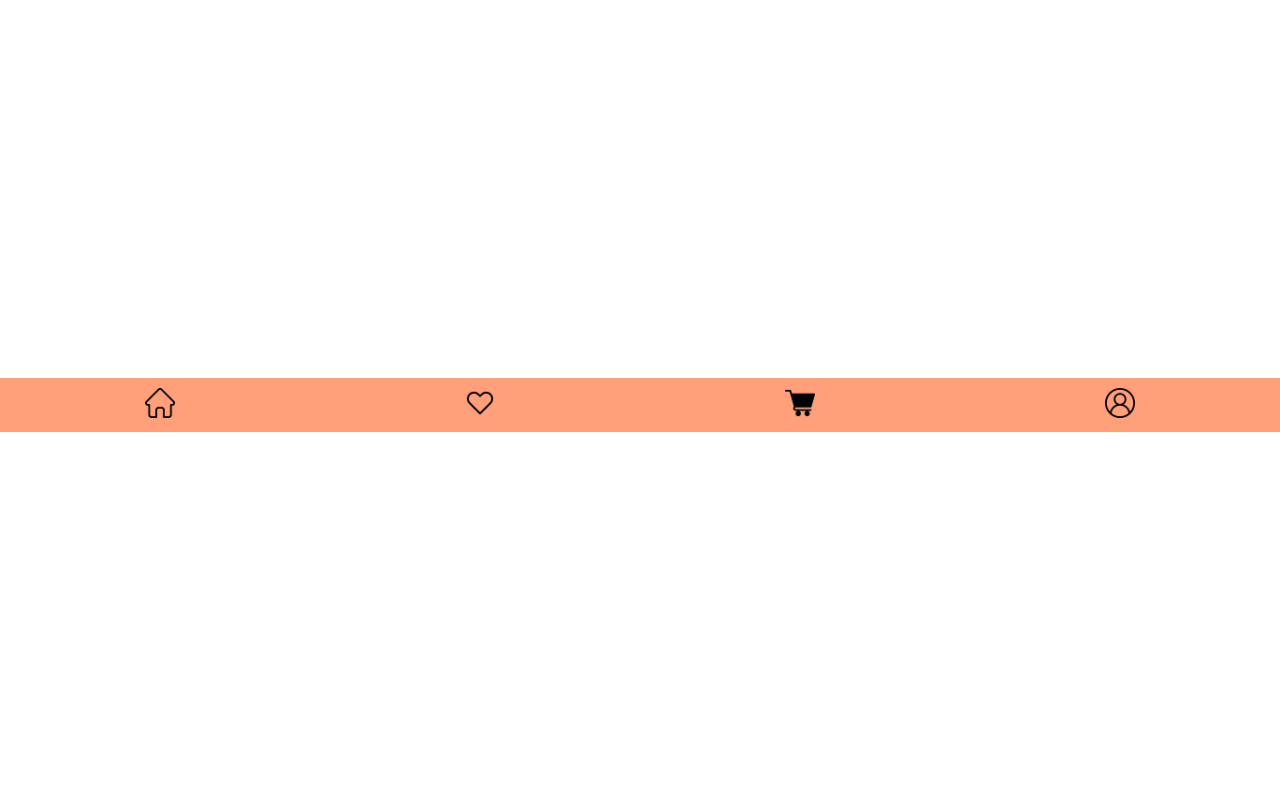
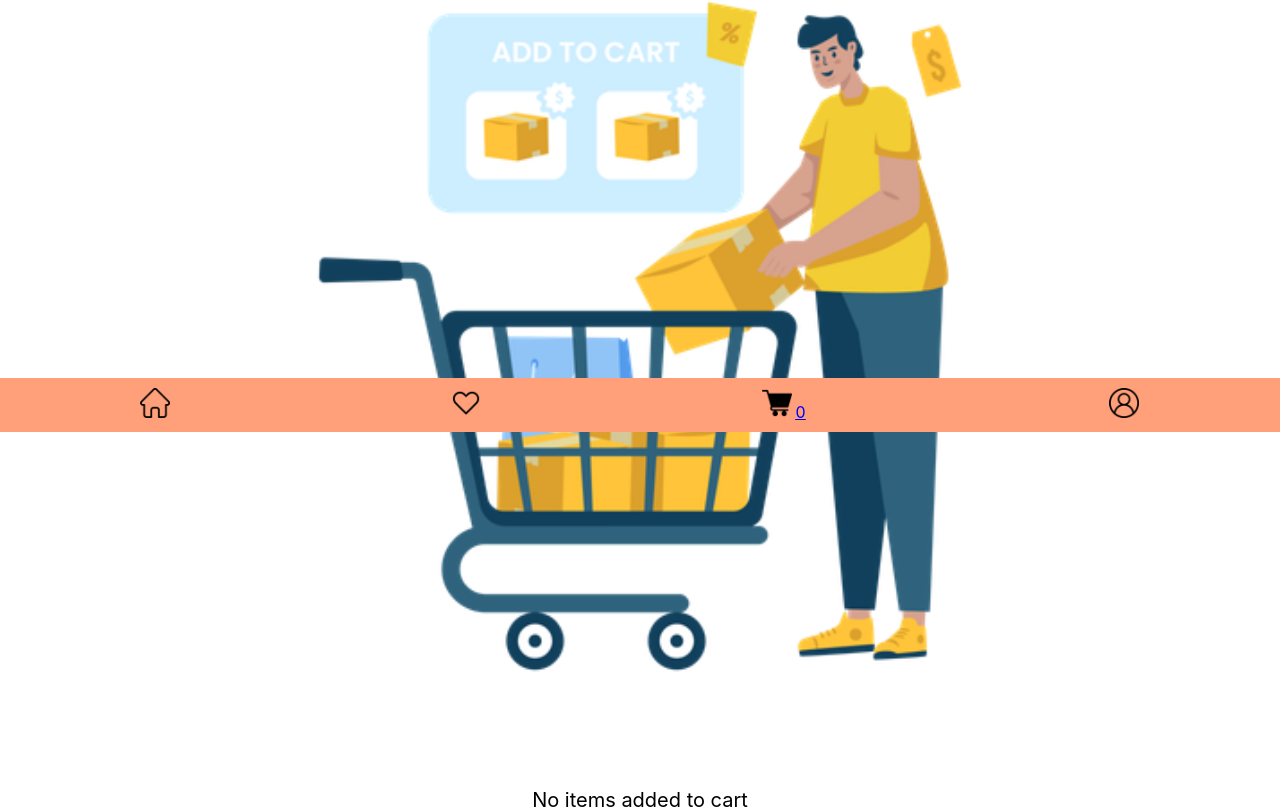
Before and after one commit to Pavan1471/react-app, a React (Create React App) app: page /cart in a window 1280 px wide. Shown: the part 368-1180 px from the top of the page. Before the commit the page ends 800 px from the top, so only its background shows below. Built offline with nearby package versions, Linux system fonts and the light colour scheme.

Commit message:
modified:   package-lock.json 	modified:   package.json 	modified:   src/App.css 	modified:   src/Cart.js 	modified:   src/CartReducer.js 	modified:   src/Home.js 	modified:   src/Layout.js 	new file:   src/cart.png

```diff
--- a/package.json
+++ b/package.json
@@ -16,6 +16,7 @@
     "react-dom": "^18.2.0",
     "react-redux": "^8.1.2",
     "react-scripts": "5.0.1",
+    "react-toastify": "^9.1.3",
     "redux": "^4.2.1",
     "stream": "^0.0.2",
     "web-vitals": "^2.1.4"
--- a/src/App.css
+++ b/src/App.css
@@ -6,7 +6,6 @@
   height: 40vmin;
   pointer-events: none;
 }
-
 input {
   width: 80%;
   height: 40px;
@@ -176,6 +175,7 @@ foot:active{
 }
 
 
+
 /* Add some padding inside the card container */
 .container1 {
   padding: 2px 16px;
@@ -189,7 +189,36 @@ img{
 /* img {
   width: 40px;
 } */
+.cart-logo{
+  width: 70%;
+}
+.cart-text{
+  font-size: 20px;
+  font-weight: 400;
+}
+.cart-container{
+  display: flex;
+  justify-content: space-evenly;
+  background-color: aquamarine;
+  padding: 20px;
+  border-radius: 10px;
+  width: 300px;
+  margin-bottom: 20px;
 
+}
+.cart-name{
+  width: 200px;
+}
+
+.cartqua{
+  /* background-color: red; */
+  padding: 3px;
+  padding-right: 3px;
+  margin-right: 20px;
+  border-radius: 40%;
+  text-decoration: underline;
+  /* text-decoration: none; */
+}
 @keyframes App-logo-spin {
   from {
     transform: rotate(0deg);
--- a/src/Cart.js
+++ b/src/Cart.js
@@ -1,42 +1,47 @@
 import React from "react";
+import cartlogo from './cart.png'
+import { connect } from "react-redux";
+import { useDispatch } from "react-redux";
+import { removecart } from "./CartReducer";
 import {useSelector } from "react-redux/es/hooks/useSelector";
 const Cart = () => {
+  const dispatch = useDispatch();
   const cart = useSelector((state)=>state.CartReducer.cartValues);
   const cartEmpty = useSelector((state)=>state.CartReducer.cartValues.length);
     return (
       <center>
+{
+  cart.length===0 ?
 
+  <div>
 
+    <img className="cart-logo" src={cartlogo}></img>
+    <div className="cart-text">No items added to cart</div>
+  </div>
+
+  :
 
 
   <div>
   {cart.map(function (data) {
     return (
-          <center>
-            <div class="card">
-              <img src={data.img} alt="Image"></img>
+      <div className="cart-container">
+        <img src={data.img}></img>
+        <div>
+        <div className="cart-name">{data.title}</div>
+        <div>{data.price} $</div>
+        </div>
+        <div >
+          <button onClick={()=>dispatch(removecart(data.id))} >Remove</button>
 
-              <div class="card-content">
-                <p>{data.title}</p>
-                <p>{data.price}$</p>{" "}
-                <p>
-                  <bold>Quantity:</bold>
-                  {data.quantity}
-                </p>
-                <br></br>
-                <br></br>
-                <button
+        </div>
 
-                >
-                  Add to cart
-                </button>
       </div>
-            </div>
-          </center>
     );
   })}
 
 </div>
+}
       </center>
     )
   };
--- a/src/CartReducer.js
+++ b/src/CartReducer.js
@@ -1,18 +1,26 @@
-import {createSlice} from '@reduxjs/toolkit';
-const initialState ={
-    cartValues:[]
-}
+import { createSlice } from "@reduxjs/toolkit";
+const initialState = {
+  cartValues: [],
+};
 
 const CartReducer = createSlice({
-    name:'Cartreducer',
-    initialState,
-    reducers :{
-        incrementcart:(state,action)=>{
-            state.cartValues.push(action.payload)
+  name: "Cartreducer",
+  initialState,
+  reducers: {
+    incrementcart: (state, action) => {
+      const product = state.cartValues.find(
+        (product) => product.id === action.payload.id
+      );
+      if (!product) {
+        state.cartValues.push(action.payload);
+      }
+    },
+    removecart: (state, action) => {
+      state.cartValues.splice(state.cartValues.indexOf(action.payload));
+    },
+  },
+});
 
-        }
-    }
-})
-
-export const {incrementcart} =CartReducer.actions;
+export const { incrementcart } = CartReducer.actions;
+export const { removecart } = CartReducer.actions;
 export default CartReducer.reducer;
--- a/src/Home.js
+++ b/src/Home.js
@@ -4,9 +4,12 @@ import "./App.css";
 import { connect } from "react-redux";
 import { useDispatch } from "react-redux";
 import { incrementcart } from "./CartReducer";
+import { ToastContainer, toast } from 'react-toastify';
+  import 'react-toastify/dist/ReactToastify.css';
 
 const Home = () => {
   const dispatch = useDispatch();
+  const notify = () => toast("Wow so easy!");
   // const onClick = (productName) => {
   //   dispatch(incrementcart(productName));
   // };
--- a/src/Layout.js
+++ b/src/Layout.js
@@ -4,8 +4,10 @@ import wishlist from './love.png'
 import cart from './shopping-cart.png'
 import user from './user.png'
 import './App.css';
+import {useSelector } from "react-redux/es/hooks/useSelector";
 
 const Layout = () => {
+  const cart_quantity = useSelector((state)=>state.CartReducer.cartValues.length);
   return (
     <>
      <Outlet />
@@ -18,12 +20,15 @@ const Layout = () => {
 
 
       <Link to="/blogs">
+
               <img className="foot"src={wishlist}></img>
             </Link>
 
 
       <Link to="/cart">
+
               <img className="foot"src={cart}></img>
+              <span className="cartqua">{cart_quantity}</span>
             </Link>
 
      <Link to="/blogs">
```
Also changed, not shown: src/cart.png (added), 1 other file (tests, documents, lock files or other folders). Lines whose indentation alone changed are shown as unchanged.
